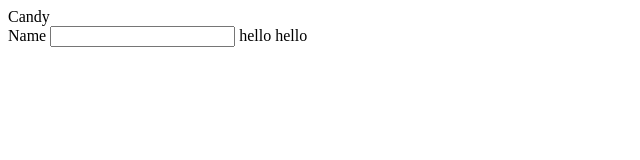
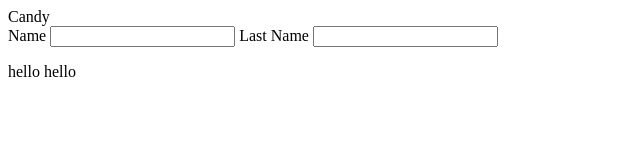
Before and after one commit to candylui21/my-test-repo, a plain HTML site: page index.html in a window 1280 px wide. Shown: the whole page, without its empty margins (0-640 px from the left). Drawn offline with Linux system fonts and the light colour scheme.

Commit message:
added input for last name

```diff
--- a/index.html
+++ b/index.html
@@ -6,7 +6,9 @@ Candy
     <body>
         <form>
             <label>Name</label>
-            <input type="text"
+            <input type="text" />
+            <label>Last Name</label>
+            <input type="text" />
         </form>
     </body>
 </html>
```
